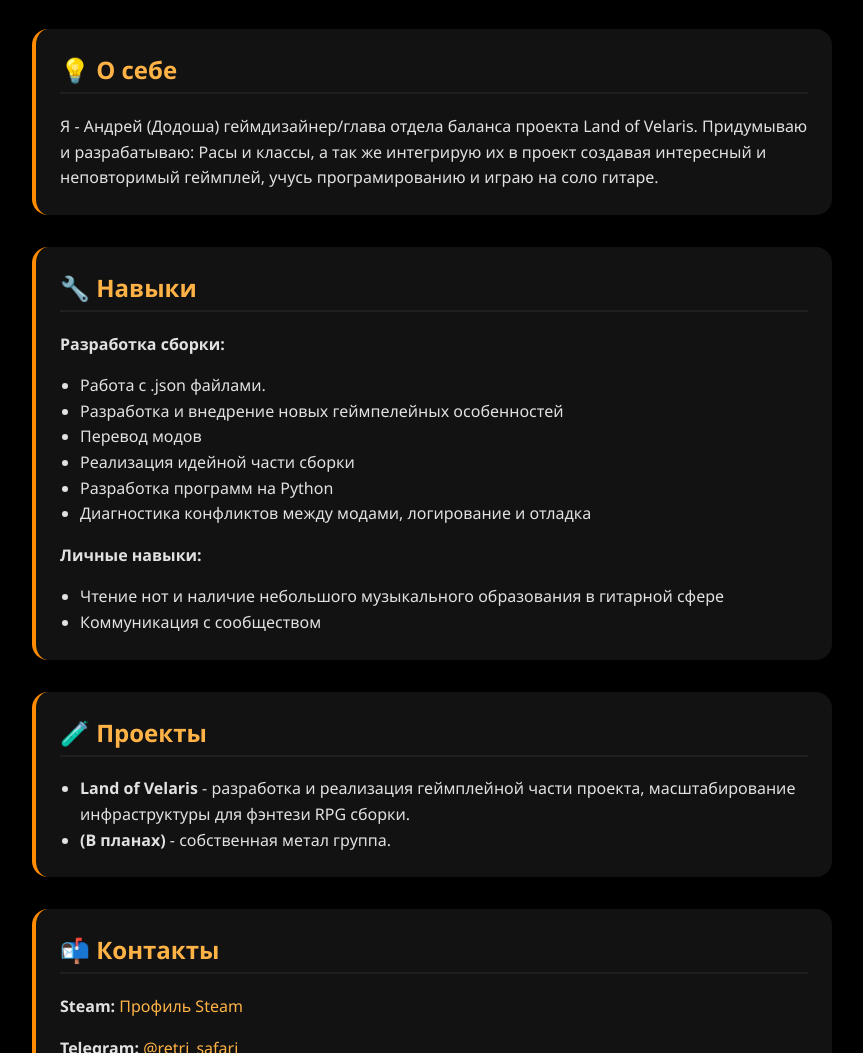
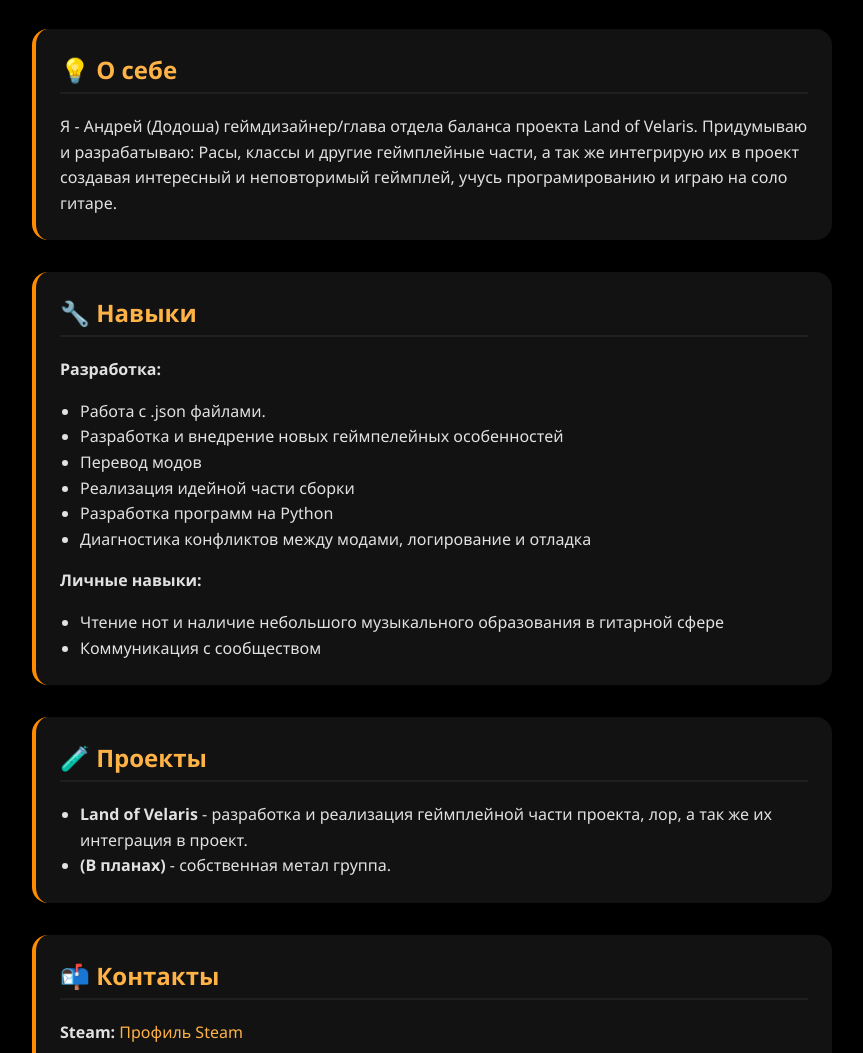
Before and after one commit to andrejzarikov9-cmd/Visit, a plain HTML site: page index.html in a window 1280 px wide. Shown: the part 392-1445 px from the top of the page, without its empty margins (208-1071 px from the left). Drawn offline with Linux system fonts and the light colour scheme.

Commit message:
Update index.html

```diff
--- a/index.html
+++ b/index.html
@@ -3,7 +3,7 @@
 <head>
   <meta charset="UTF-8">
   <meta name="viewport" content="width=device-width, initial-scale=1.0">
-  <title>Андрей (Додоша) — Геймдизайнер</title>
+  <title>Андрей (Dodosha) — Геймдизайнер</title>
   <style>
     /* Основные цвета: черный фон и оранжевый акцент */
     body {
@@ -124,12 +124,12 @@
 
     <div class="box">
       <h2>💡 О себе</h2>
-      <p>Я - Андрей (Додоша) геймдизайнер/глава отдела баланса проекта Land of Velaris. Придумываю и разрабатываю: Расы и классы, а так же интегрирую их в проект создавая интересный и неповторимый геймплей, учусь програмированию и играю на соло гитаре.</p>
+      <p>Я - Андрей (Додоша) геймдизайнер/глава отдела баланса проекта Land of Velaris. Придумываю и разрабатываю: Расы, классы и другие геймплейные части, а так же интегрирую их в проект создавая интересный и неповторимый геймплей, учусь програмированию и играю на соло гитаре.</p>
     </div>
 
     <div class="box">
       <h2>🔧 Навыки</h2>
-      <p><strong>Разработка сборки:</strong></p>
+      <p><strong>Разработка:</strong></p>
       <ul>
         <li>Работа с .json файлами.</li>
         <li>Разработка и внедрение новых геймпелейных особенностей</li>
@@ -148,7 +148,7 @@
     <div class="box">
       <h2>🧪 Проекты</h2>
       <ul>
-        <li><strong>Land of Velaris</strong> - разработка и реализация геймплейной части проекта, масштабирование инфраструктуры для фэнтези RPG сборки.</li>
+        <li><strong>Land of Velaris</strong> - разработка и реализация геймплейной части проекта, лор, а так же их интеграция в проект.</li>
         <li><strong>(В планах)</strong> - собственная метал группа.</li>
       </ul>
     </div>
```
